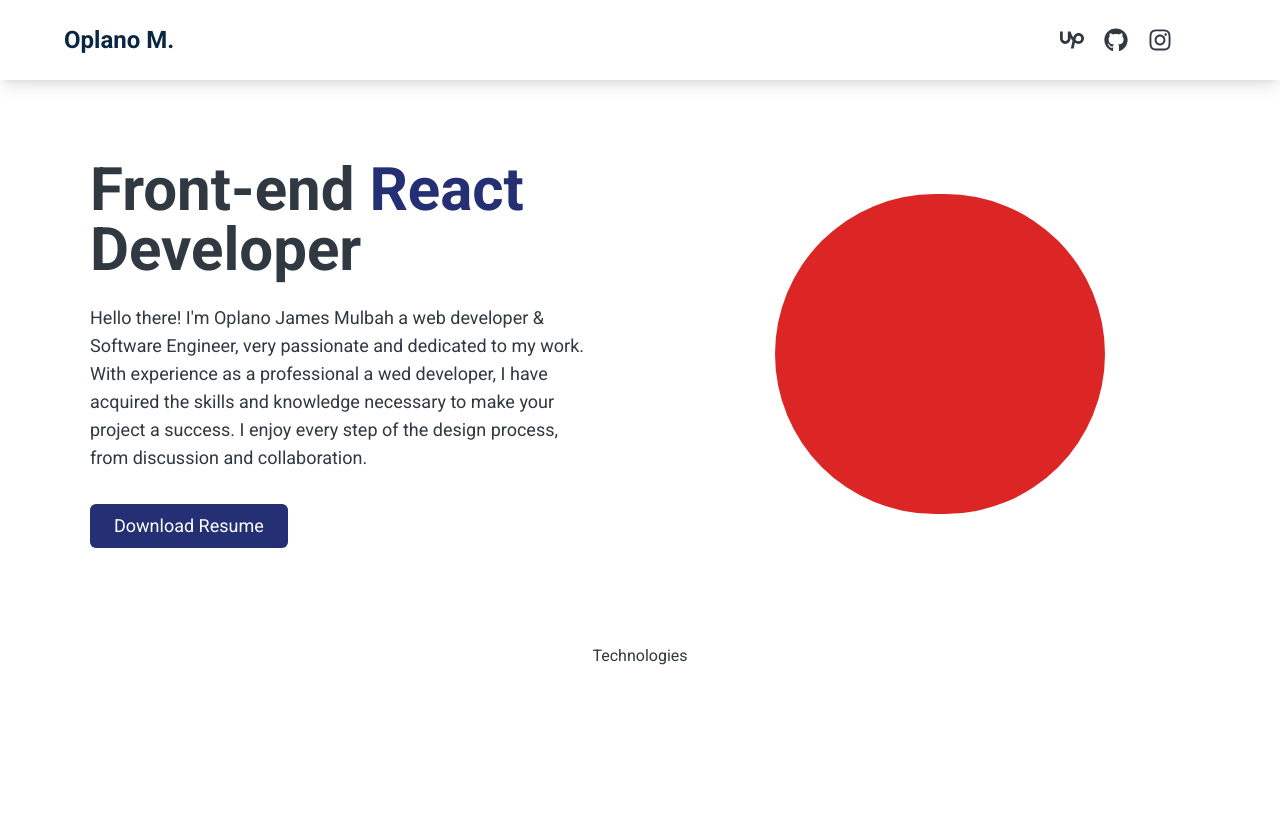
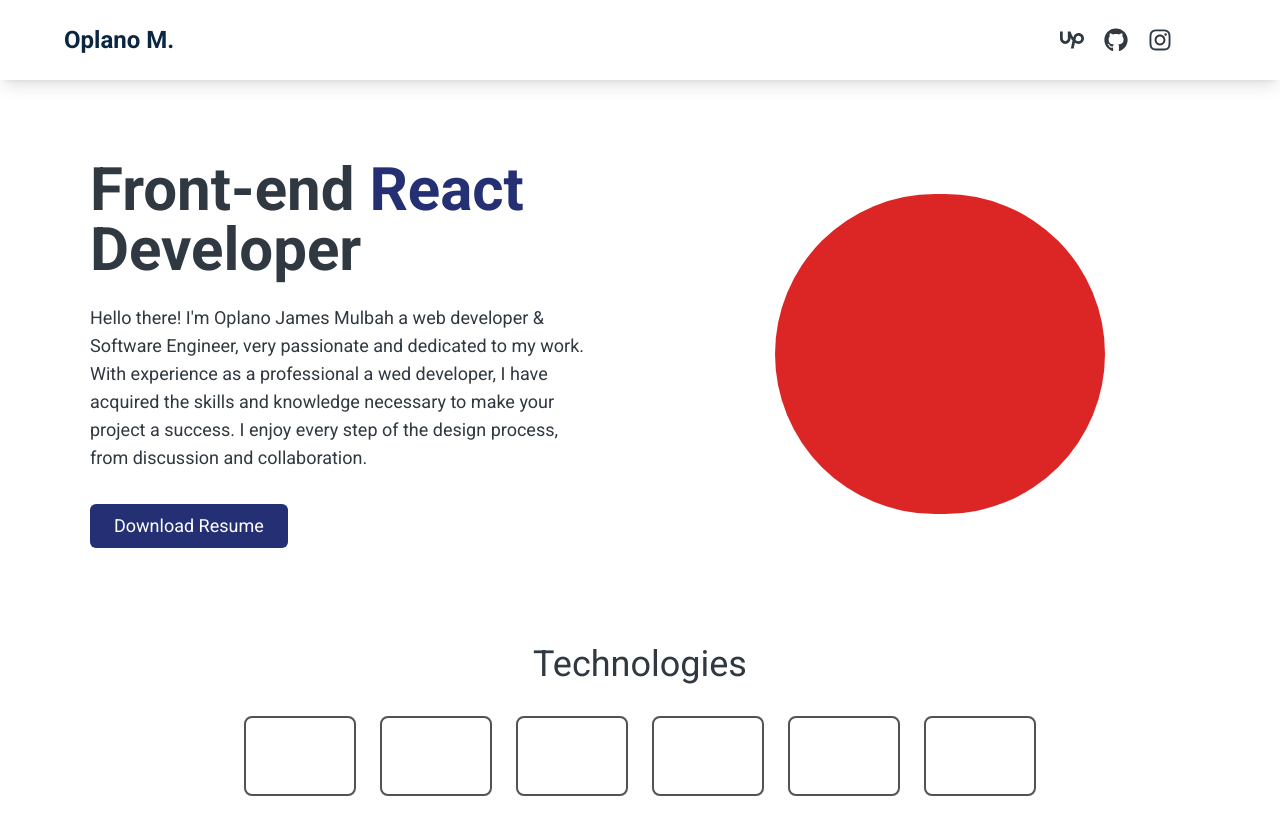
Before and after one commit to mulbahoplanojames/Main--Portfolio--Reactjs, a React (Vite) app: page / in a window 1280 px wide. Shown: the top 834 px of the page. Built offline with nearby package versions, Linux system fonts and the light colour scheme; some icons are missing.

Commit message:
Added the Technologies section as a component to the project to indicated technologies that i am familar with and an effect to the scrolllbar

```diff
--- a/src/Components/Technologies/Technologies.jsx
+++ b/src/Components/Technologies/Technologies.jsx
@@ -1,8 +1,20 @@
+import { FaHtml5, FaCss3Alt, FaReact, FaGitAlt } from "react-icons/fa";
+import { BiLogoJavascript, BiLogoTailwindCss } from "react-icons/bi";
+
 const Technologies = () => {
 	return (
 		<>
 			<div className='mt-24 text-center mb-80'>
-				<h1 className=''>Technologies</h1>
+				<h1 className='text-4xl pb-8'>Technologies</h1>
+
+				<div className='flex flex-wrap gap-6 justify-center items-center'>
+					<div className='TechIconWripper'></div>
+					<div className='TechIconWripper'></div>
+					<div className='TechIconWripper'></div>
+					<div className='TechIconWripper'></div>
+					<div className='TechIconWripper'></div>
+					<div className='TechIconWripper'></div>
+				</div>
 			</div>
 		</>
 	);
--- a/src/index.css
+++ b/src/index.css
@@ -3,6 +3,12 @@
 @tailwind base;
 @tailwind components;
 @tailwind utilities;
+
+@layer components {
+	.TechIconWripper {
+		@apply w-28 h-20  border-2 border-neutral-600 cursor-pointer rounded-lg;
+	}
+}
 
 :root {
 	font-family: "Roboto", sans-serif;
```
Also changed, not shown: src/Constant/Constant.js (+20 -0 lines).
